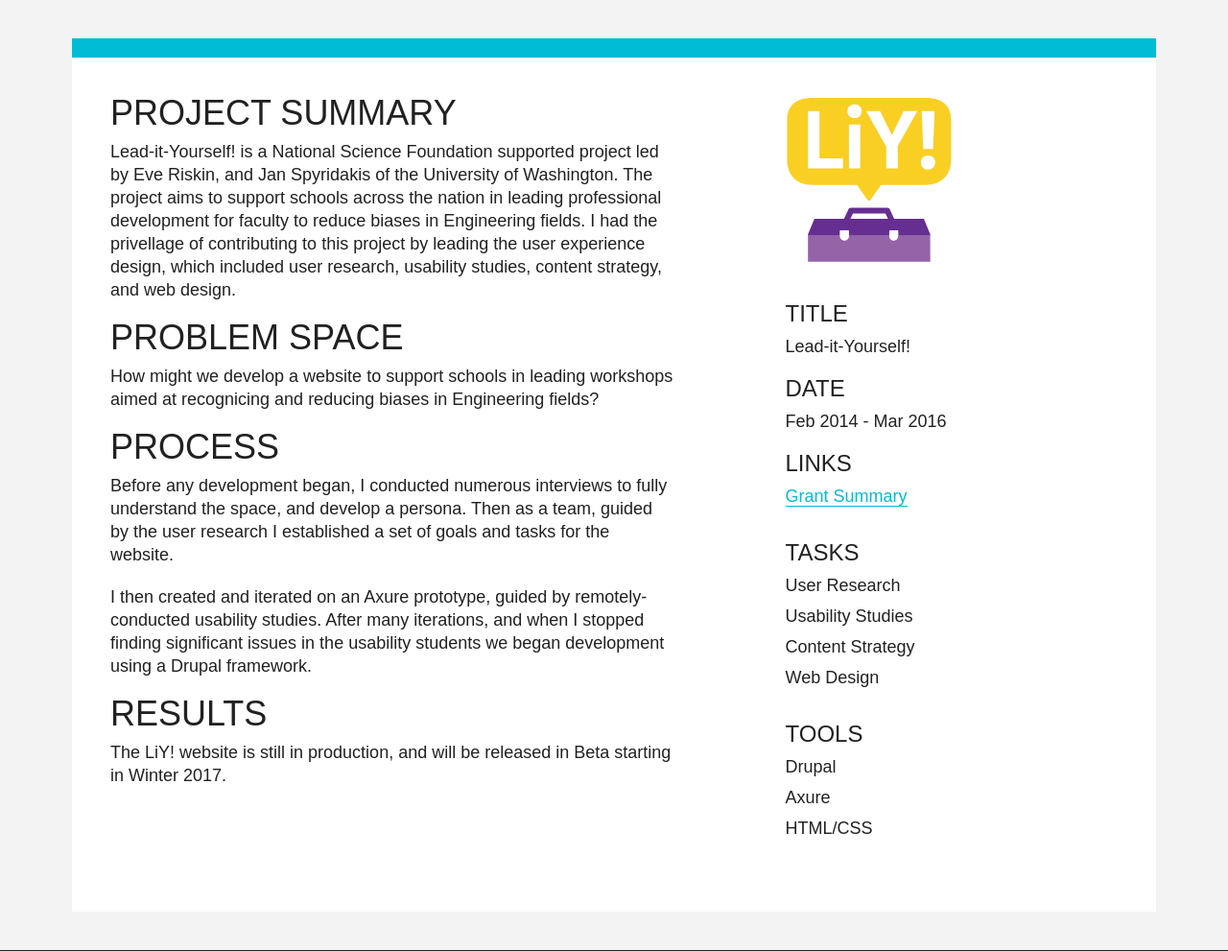
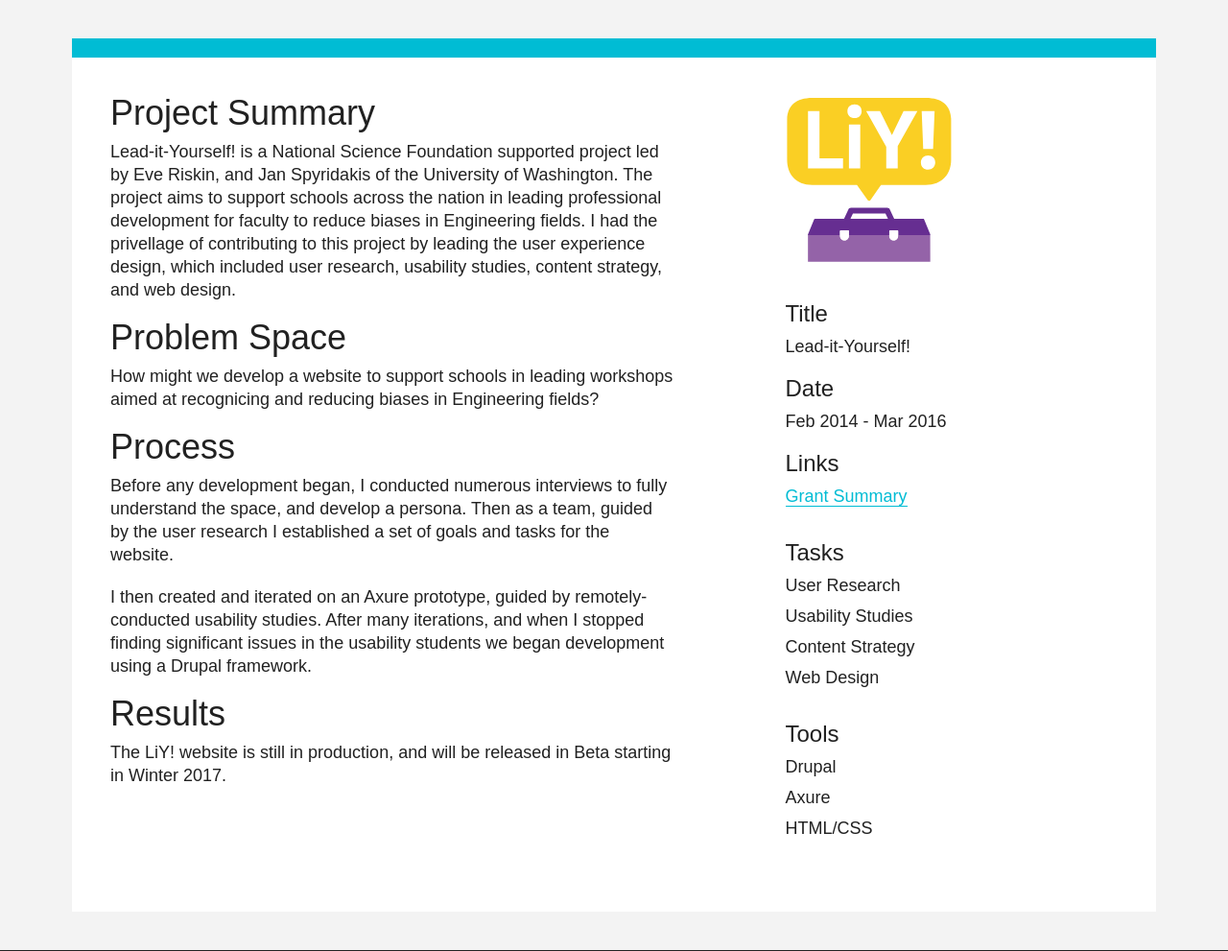
Before and after one commit to susanev/susanev.github.io, a PHP site: page /projects/project-liy.html in a window 1280 px wide. Shown: the part 132-1123 px from the top of the page at 96% size. Run offline with PHP 8.4, Linux system fonts and the light colour scheme; some libraries are stand-ins or nearby versions.

Commit message:
removed uppercase on project pages

```diff
--- a/css/styles.css
+++ b/css/styles.css
@@ -70,14 +70,6 @@ h2 {
 h3 {
     font-size: 24px;
     margin-bottom: 10px;
-}
-
-h2, h3 {
-    text-transform: uppercase;
-}
-
-.projects h3 {
-    text-transform: none;
 }
 
 h4 {
```
